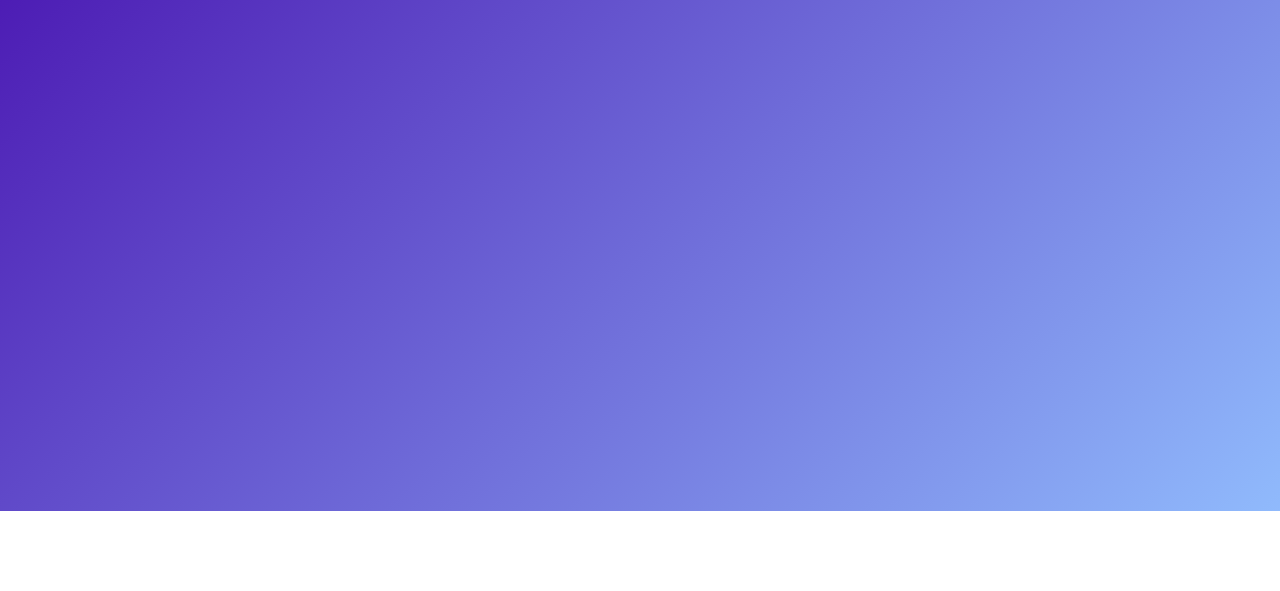
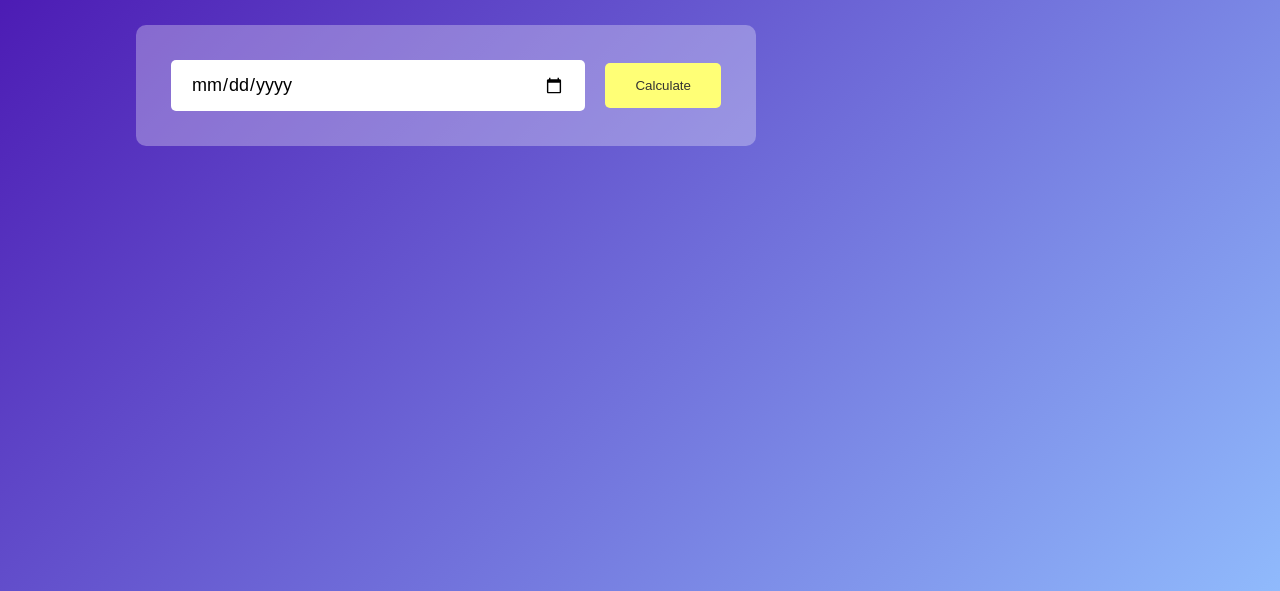
Before and after one commit to YawBoah/Age-Calculator, a plain HTML site: page index.html in a window 1280 px wide. Shown: the part 289-880 px from the top of the page. Before the commit the page ends 800 px from the top, so only its background shows below. Drawn offline with Linux system fonts and the light colour scheme.

Commit message:
Modifying the divs in the html file Modifying the styling in the css file Adding the functionality for the page in the Js file

```diff
--- a/index.html
+++ b/index.html
@@ -9,7 +9,12 @@
 <body>
     <div class="container">
         <div class="calculator">
-            <h1>General <br> <span>Age Calculator</span></h1>
+            <h1>JavaScript<br> <span>AgeMaster Calculator</span></h1>
+            <div class="input-box">
+               <input type="date" id="date">
+               <button onclick="calculateAge()">Calculate</button>
+            </div>
+            <p id="result"></p>
         </div>
     </div>
 
--- a/script.js
+++ b/script.js
@@ -0,0 +1,44 @@
+let userInput = document.getElementById("date");
+userInput.max = new Date().toISOString().split("T")[0];
+let result = document.getElementById("result");
+
+function calculateAge() {
+    let birthDate = new Date(userInput.value);
+
+    let d1 = birthDate.getDate();
+    let m1 = birthDate.getMonth() + 1;
+    let y1 = birthDate.getFullYear();
+
+    let today = new Date();
+
+    let d2 = today.getDate();
+    let m2 = today.getMonth() + 1;
+    let y2 = today.getFullYear();
+
+    let d3, m3, y3;
+
+    y3 = y2 - y1;
+
+    if (m2 >= m1) {
+        m3 = m2 - m1;
+    } else {
+        y3--;
+        m3 = 12 + m2 - m1;
+    }
+
+    if (d2 >= d1) {
+        d3 = d2 - d1;
+    } else {
+        m3--;
+        d3 = getDateInMonth(y1, m1) + d2 - d1;
+    }
+    if (m3 < 0) {
+        m3 = 11;
+        y3--;
+    }
+    result.innerHTML = `You are <span>${y3}</span> years, <span>${m3}</span> months, and <span>${d3}</span> days old`;
+}
+
+function getDateInMonth(year, month) {
+    return new Date(year, month, 0).getDate();
+}
--- a/style.css
+++ b/style.css
@@ -7,7 +7,7 @@
 
 .container{
     width: 100%;
-    min-height: 100vh;
+    min-height: 110vh;
     background: linear-gradient(135deg, #4203a9, #90bafc);
     color: #fff;
     padding: 10px;
@@ -15,7 +15,7 @@
 
 .calculator{
     width: 100%;
-    max-width: 600px;
+    max-width: 620px;
     margin-left: 10%;
     margin-top: 10%;
 }
@@ -27,3 +27,55 @@
 .calculator h1 span{
     color: #ffff76;
 }
+
+.input-box{
+    margin: 40px 0;
+    padding: 35px;
+    border-radius: 10px;
+    background: rgba(255, 255, 255, 0.3);
+    display: flex;
+    align-items: center;
+}
+
+.input-box input{
+    flex: 1;
+    margin-right: 20px;
+    padding: 14px 20px;
+    border: 0;
+    outline: 0;
+    font-size: 18px;
+    border-radius: 5px;
+    position: relative;
+}
+
+.input-box button{
+    background: #ffff76;
+    border: 0;
+    outline: 0;
+    padding: 15px 30px;
+    border-radius: 5px;
+    font-weight: 500;
+    color: #333;
+    cursor: pointer;
+}
+
+.input-box input::-webkit-calender-picker-indicator{
+    top: 0;
+    left: 0;
+    right: 0;
+    bottom: 0;
+    width: auto;
+    height: auto;
+    position: absolute;
+    background-position: calc(100%-10px);
+    background-size: 30px;
+    cursor: pointer;
+}
+
+#result{
+    font-size: 20px;
+}
+
+#result span{
+    color: #ffff76;
+}
```
